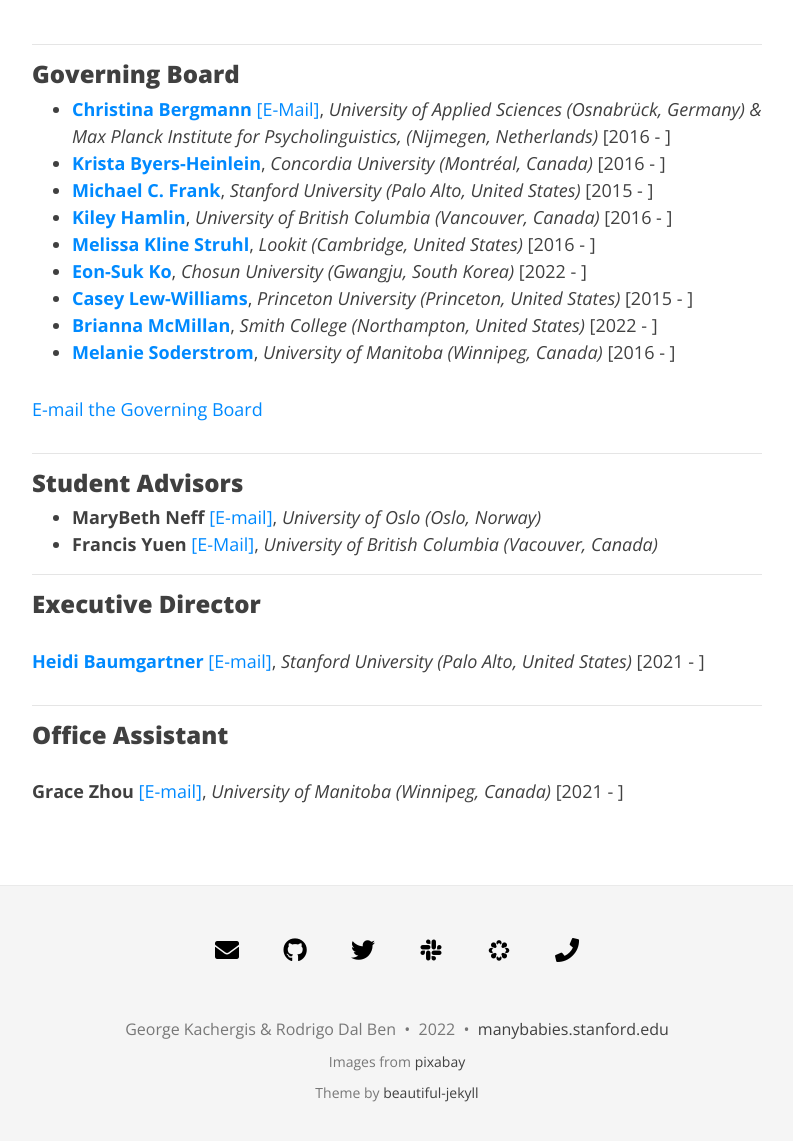
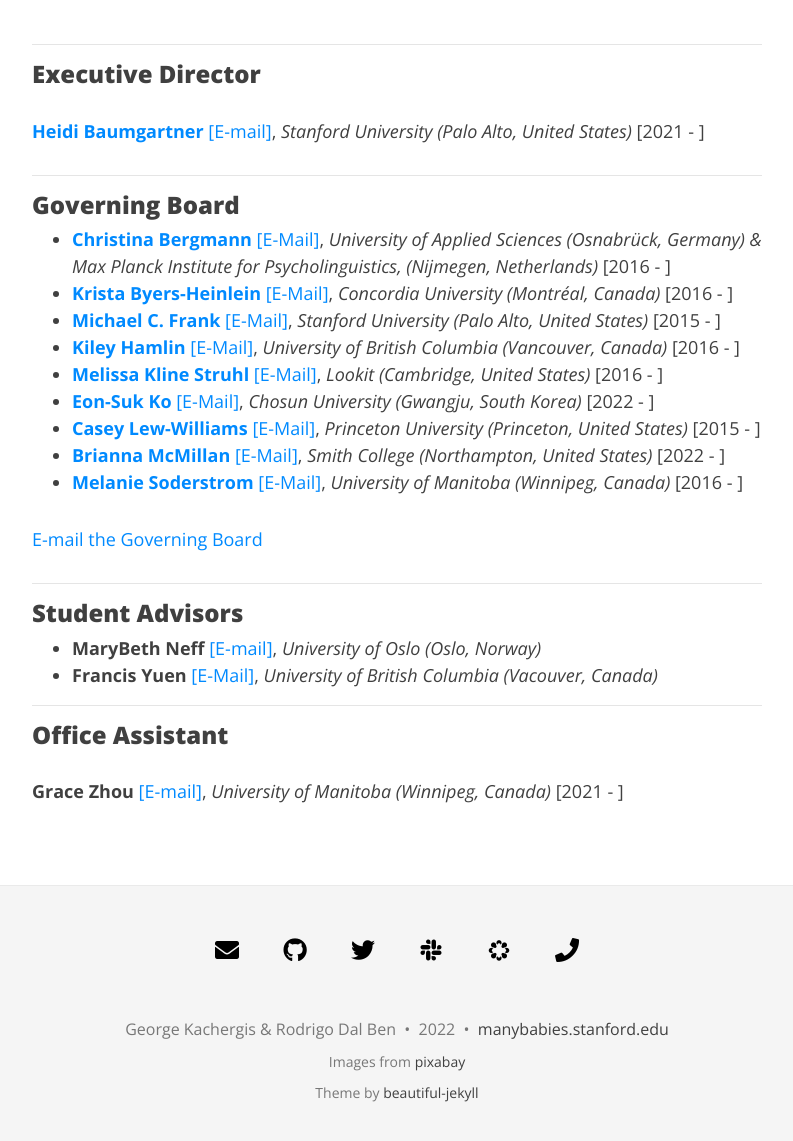
Before and after one commit to manybabies/manybabies.github.io, a Jekyll site: the page built from people.md, in a window 1280 px wide and 1400 px high, scrolled down 1092 px. Shown: the part 247-1388 px from the top of the window, without its empty margins (243-1036 px from the left). Built offline with Jekyll 4.4.1, drawn with Linux system fonts in a browser that asks for light colours; nearby versions of some CDN libraries; some web fonts are replaced.

Commit message:
add emails

```diff
--- a/people.md
+++ b/people.md
@@ -22,17 +22,22 @@
 </a>
 
 ***
+### Executive Director
+
+[**Heidi Baumgartner**](https://www-csli.stanford.edu/people/baumgartner-heidi) [[E-mail]](mailto:manybabiesconsortium@gmail.com), *Stanford University (Palo Alto, United States)* [2021 - ]
+
+***
 ### Governing Board
 
 * [**Christina Bergmann**](https://www.mpi.nl/people/bergmann-christina) [[E-Mail]](chbergma@gmail.com), *University of Applied Sciences (Osnabrück, Germany) & Max Planck Institute for Psycholinguistics, (Nijmegen, Netherlands)* [2016 - ]
-* [**Krista Byers-Heinlein**](https://www.concordia.ca/artsci/psychology/faculty.html?fpid=krista-byers-heinlein), *Concordia University (Montréal, Canada)* [2016 - ]
-* [**Michael C. Frank**](https://web.stanford.edu/~mcfrank/), *Stanford University (Palo Alto, United States)* [2015 - ]
-* [**Kiley Hamlin**](https://psych.ubc.ca/profile/kiley-hamlin/), *University of British Columbia (Vancouver, Canada)* [2016 - ]
-* [**Melissa Kline Struhl**](http://www.melissaklinestruhl.com), *Lookit (Cambridge, United States)* [2016 - ]
-* [**Eon-Suk Ko**](https://sites.google.com/site/eonsuk/), *Chosun University (Gwangju, South Korea)* [2022 - ]
-* [**Casey Lew-Williams**](https://psych.princeton.edu/person/casey-lew-williams), *Princeton University (Princeton, United States)* [2015 - ]
-* [**Brianna McMillan**](https://www.smith.edu/academics/faculty/brianna-mcmillan), *Smith College (Northampton, United States)* [2022 - ]
-* [**Melanie Soderstrom**](https://home.cc.umanitoba.ca/~soderstr/), *University of Manitoba (Winnipeg, Canada)* [2016 - ]
+* [**Krista Byers-Heinlein**](https://www.concordia.ca/artsci/psychology/faculty.html?fpid=krista-byers-heinlein) [[E-Mail]](k.byers@concordia.ca), *Concordia University (Montréal, Canada)* [2016 - ]
+* [**Michael C. Frank**](https://web.stanford.edu/~mcfrank/) [[E-Mail]](mcfrank@stanford.edu), *Stanford University (Palo Alto, United States)* [2015 - ]
+* [**Kiley Hamlin**](https://psych.ubc.ca/profile/kiley-hamlin/) [[E-Mail]](kiley.hamlin@psych.ubc.ca), *University of British Columbia (Vancouver, Canada)* [2016 - ]
+* [**Melissa Kline Struhl**](http://www.melissaklinestruhl.com) [[E-Mail]](mekline@mit.edu), *Lookit (Cambridge, United States)* [2016 - ]
+* [**Eon-Suk Ko**](https://sites.google.com/site/eonsuk/) [[E-Mail]](eonsuk@gmail.com), *Chosun University (Gwangju, South Korea)* [2022 - ]
+* [**Casey Lew-Williams**](https://psych.princeton.edu/person/casey-lew-williams) [[E-Mail]](caseylw@princeton.edu), *Princeton University (Princeton, United States)* [2015 - ]
+* [**Brianna McMillan**](https://www.smith.edu/academics/faculty/brianna-mcmillan) [[E-Mail]](bmcmillan@smith.edu), *Smith College (Northampton, United States)* [2022 - ]
+* [**Melanie Soderstrom**](https://home.cc.umanitoba.ca/~soderstr/) [[E-Mail]](m_soderstrom@umanitoba.ca), *University of Manitoba (Winnipeg, Canada)* [2016 - ]
 
 [E-mail the Governing Board](mailto:manybabies-gb@mailman.stanford.edu)
 
```
Also changed, not shown: other parts of people.md (+0 -5 lines).
